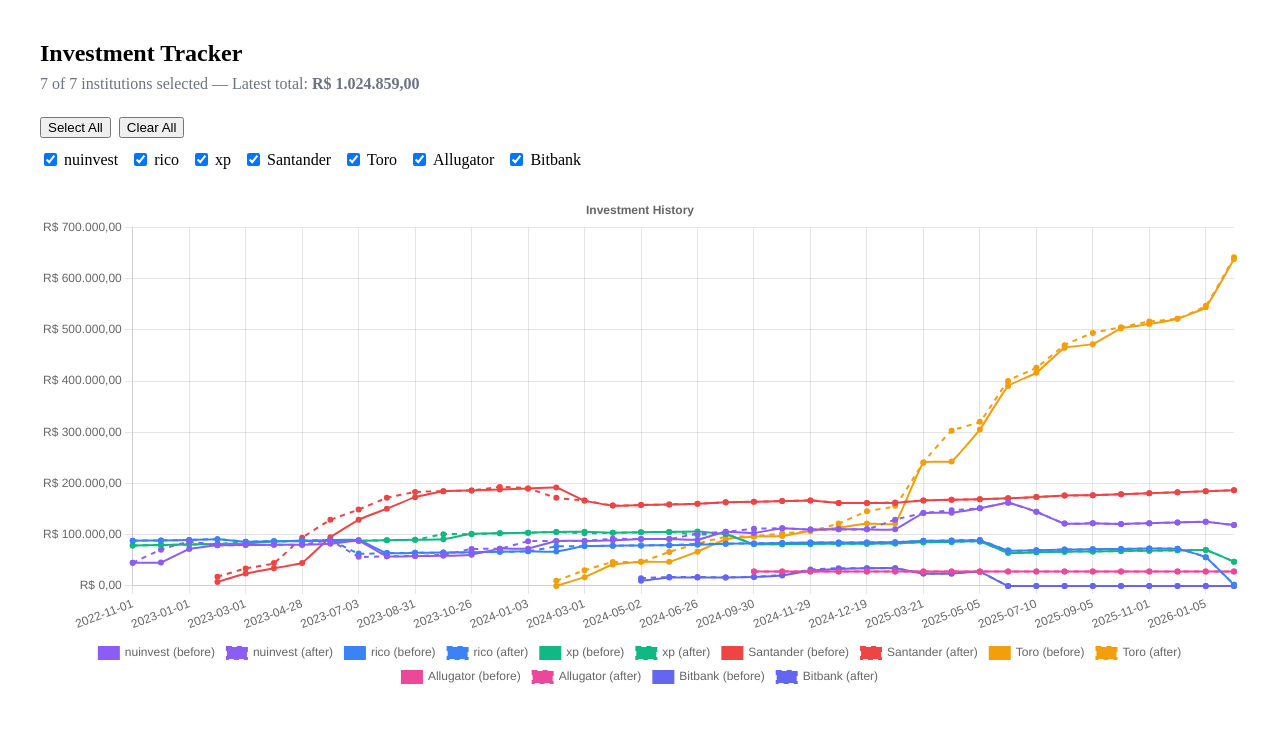
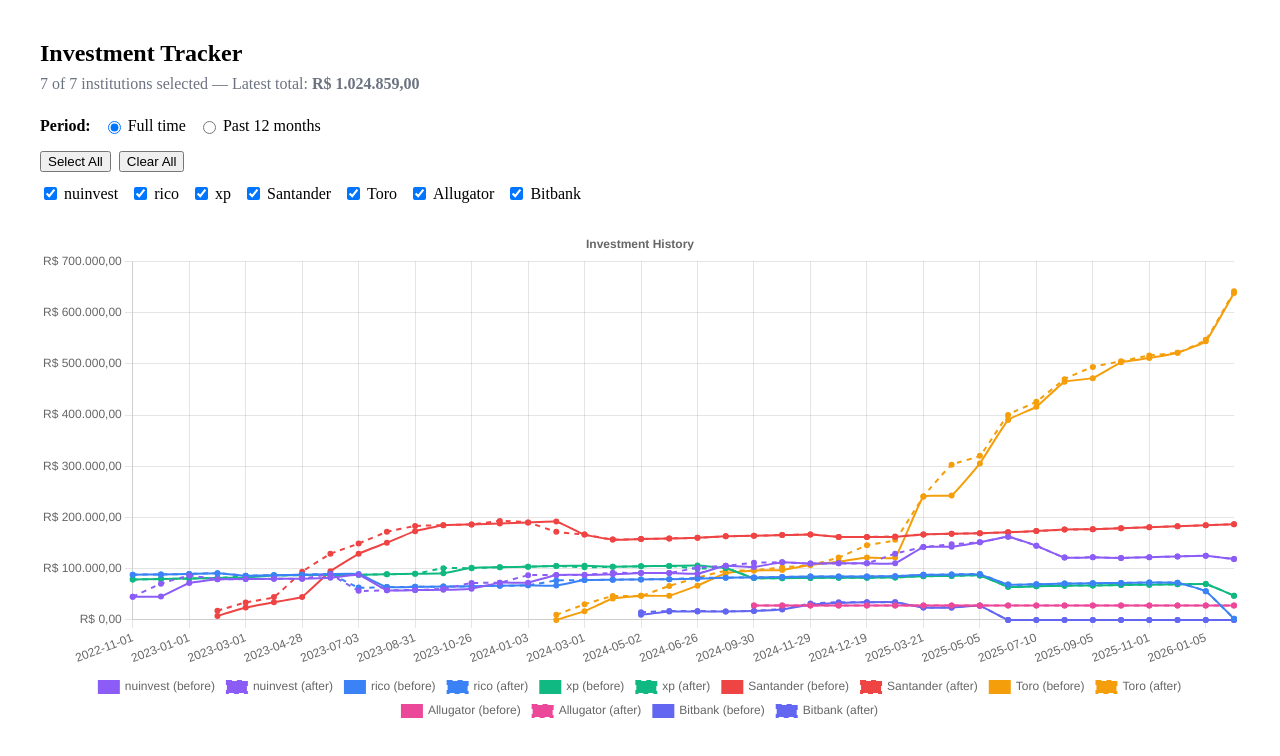
Before and after one commit to edimossilva/investment-tracker, a Vue app: page / in a window 1280 px wide. Shown: the top 756 px of the page. Built offline with nearby package versions, Linux system fonts and the light colour scheme; the HTML template or start-up script is replaced by a standard one.

Commit message:
Add PeriodFilter component and integrate period selection into investments store; update DashboardView to include the new filter.

```diff
--- /dev/null
+++ b/src/components/PeriodFilter.vue
@@ -0,0 +1,30 @@
+<script setup lang="ts">
+import { useInvestmentsStore, type Period } from '@/stores/investments'
+
+const store = useInvestmentsStore()
+
+const options: { value: Period; label: string }[] = [
+  { value: 'full-time', label: 'Full time' },
+  { value: 'past-12-months', label: 'Past 12 months' },
+]
+</script>
+
+<template>
+  <div style="margin-bottom: 1rem; display: flex; align-items: center; gap: 0.75rem">
+    <span style="font-weight: 600">Period:</span>
+    <label
+      v-for="opt in options"
+      :key="opt.value"
+      style="display: flex; align-items: center; gap: 0.25rem; cursor: pointer"
+    >
+      <input
+        type="radio"
+        name="period"
+        :value="opt.value"
+        :checked="store.selectedPeriod === opt.value"
+        @change="store.setPeriod(opt.value)"
+      />
+      {{ opt.label }}
+    </label>
+  </div>
+</template>
--- a/src/stores/investments.ts
+++ b/src/stores/investments.ts
@@ -5,15 +5,34 @@ import rawData from '../../investments.json'
 
 const data = rawData as InstitutionData[]
 
+export type Period = 'full-time' | 'past-12-months'
+
 export const useInvestmentsStore = defineStore('investments', () => {
   const institutions = ref<InstitutionData[]>(data)
   const selectedInstitutions = ref<Set<string>>(new Set(data.map((d) => d.institution)))
+  const selectedPeriod = ref<Period>('full-time')
 
   const institutionNames = computed(() => institutions.value.map((d) => d.institution))
 
-  const filteredInstitutions = computed(() =>
-    institutions.value.filter((d) => selectedInstitutions.value.has(d.institution)),
-  )
+  const periodCutoff = computed(() => {
+    if (selectedPeriod.value === 'full-time') return null
+    const now = new Date()
+    now.setMonth(now.getMonth() - 12)
+    return now.toISOString().slice(0, 10)
+  })
+
+  const filteredInstitutions = computed(() => {
+    const cutoff = periodCutoff.value
+    return institutions.value
+      .filter((d) => selectedInstitutions.value.has(d.institution))
+      .map((d) => {
+        if (!cutoff) return d
+        return {
+          ...d,
+          investments: d.investments.filter((r) => r.date >= cutoff),
+        }
+      })
+  })
 
   function toggleInstitution(name: string) {
     if (selectedInstitutions.value.has(name)) {
@@ -33,13 +52,19 @@ export const useInvestmentsStore = defineStore('investments', () => {
     selectedInstitutions.value = new Set()
   }
 
+  function setPeriod(period: Period) {
+    selectedPeriod.value = period
+  }
+
   return {
     institutions,
     selectedInstitutions,
+    selectedPeriod,
     institutionNames,
     filteredInstitutions,
     toggleInstitution,
     selectAll,
     selectNone,
+    setPeriod,
   }
 })
--- a/src/views/DashboardView.vue
+++ b/src/views/DashboardView.vue
@@ -1,5 +1,6 @@
 <script setup lang="ts">
 import DashboardHeader from '@/components/DashboardHeader.vue'
+import PeriodFilter from '@/components/PeriodFilter.vue'
 import InstitutionFilter from '@/components/InstitutionFilter.vue'
 import InvestmentChart from '@/components/InvestmentChart.vue'
 </script>
@@ -7,6 +8,7 @@ import InvestmentChart from '@/components/InvestmentChart.vue'
 <template>
   <div style="max-width: 1200px; margin: 0 auto; padding: 2rem">
     <DashboardHeader />
+    <PeriodFilter />
     <InstitutionFilter />
     <InvestmentChart />
   </div>
```
